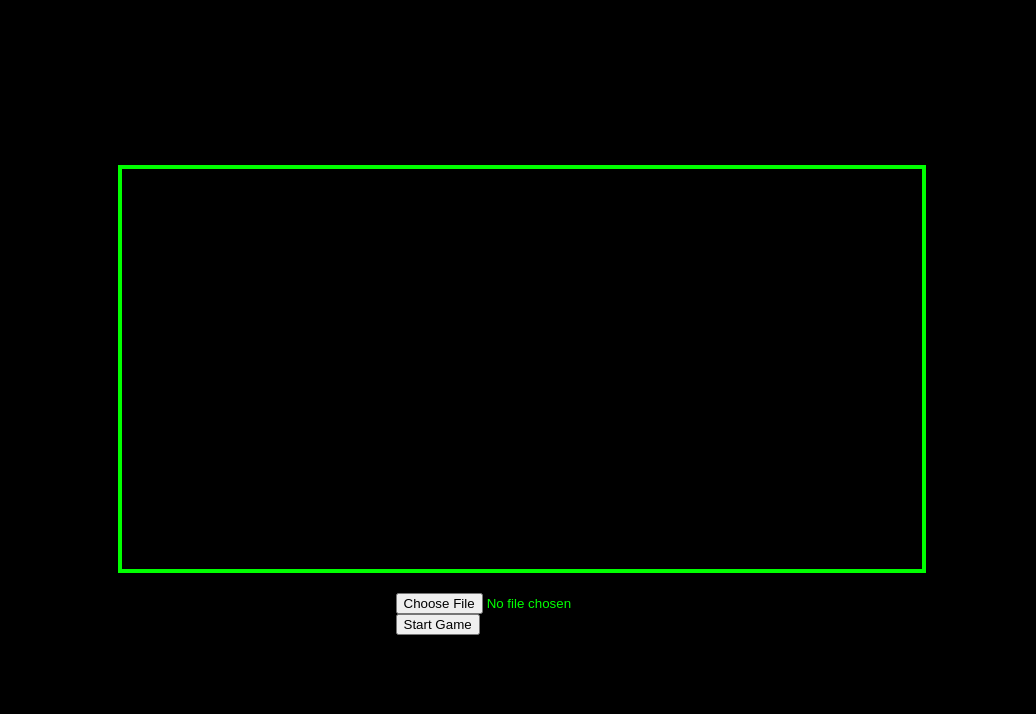
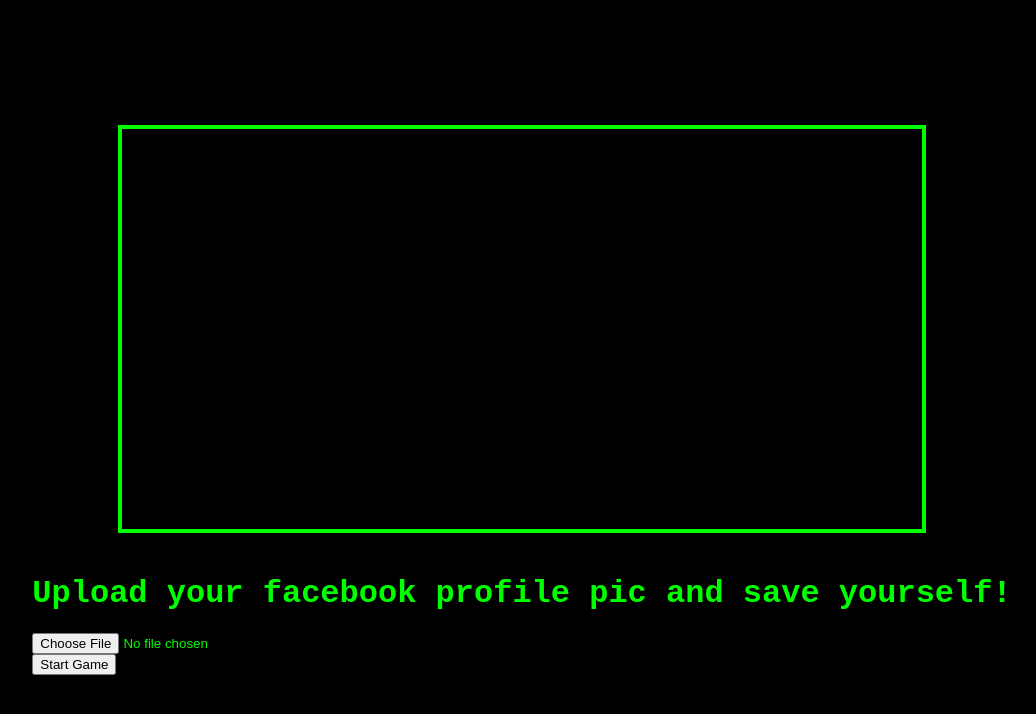
Before and after one commit to heybobjones/dodgy-dodger, a plain HTML site: page index.html in a window 1280 px wide. Shown: the whole page, without its empty margins (118-1154 px from the left). Drawn offline with Linux system fonts and the light colour scheme; files whose address does not match are found by name.

Commit message:
Added howto

```diff
--- a/index.html
+++ b/index.html
@@ -15,6 +15,7 @@
 	</div>
 	<canvas id="gameCanvas" width="800" height="400"></canvas>
 	<div id="controls">
+		<div><h1>Upload your facebook profile pic and save yourself!</h1></div>
 		<input type="file" id="profilePicUpload" accept="image/*">
 		<button id="startGame">Start Game</button>
 	</div>
```
